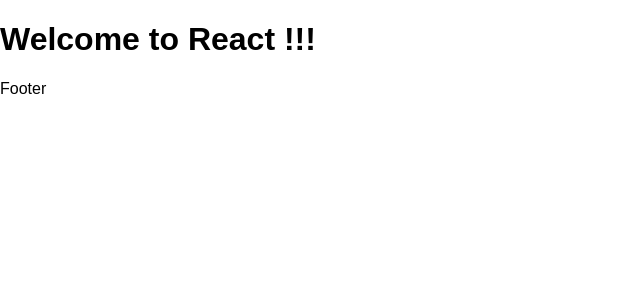
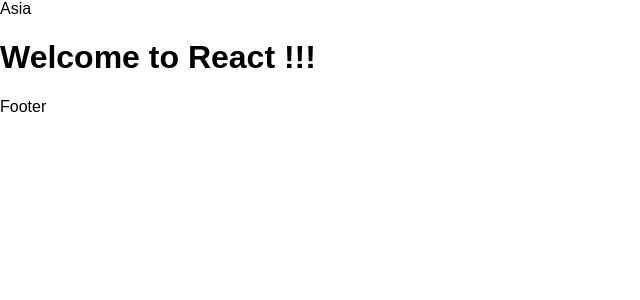
Before and after one commit to PatiKoszi/ReactTutorial, a React (Create React App) app: page / in a window 1280 px wide. Shown: the top 300 px of the page, without its empty margins (0-640 px from the left). Built offline with nearby package versions, Linux system fonts and the light colour scheme.

Commit message:
state example only inside the Component we

```diff
--- a/src/components/Layout.js
+++ b/src/components/Layout.js
@@ -4,9 +4,20 @@
 
 
 class Layout extends React.Component {
+  constructor () {
+    super();
+    this.state = {name: "Patryk"};
+  }
+
   render() {
+    setTimeout(() => {
+      this.setState({name: "Asia"});
+    }, 1000 );
+
+
      return (
        <div>
+         {this.state.name}
          <Header/>
          <Footer/>
        </div>
```
